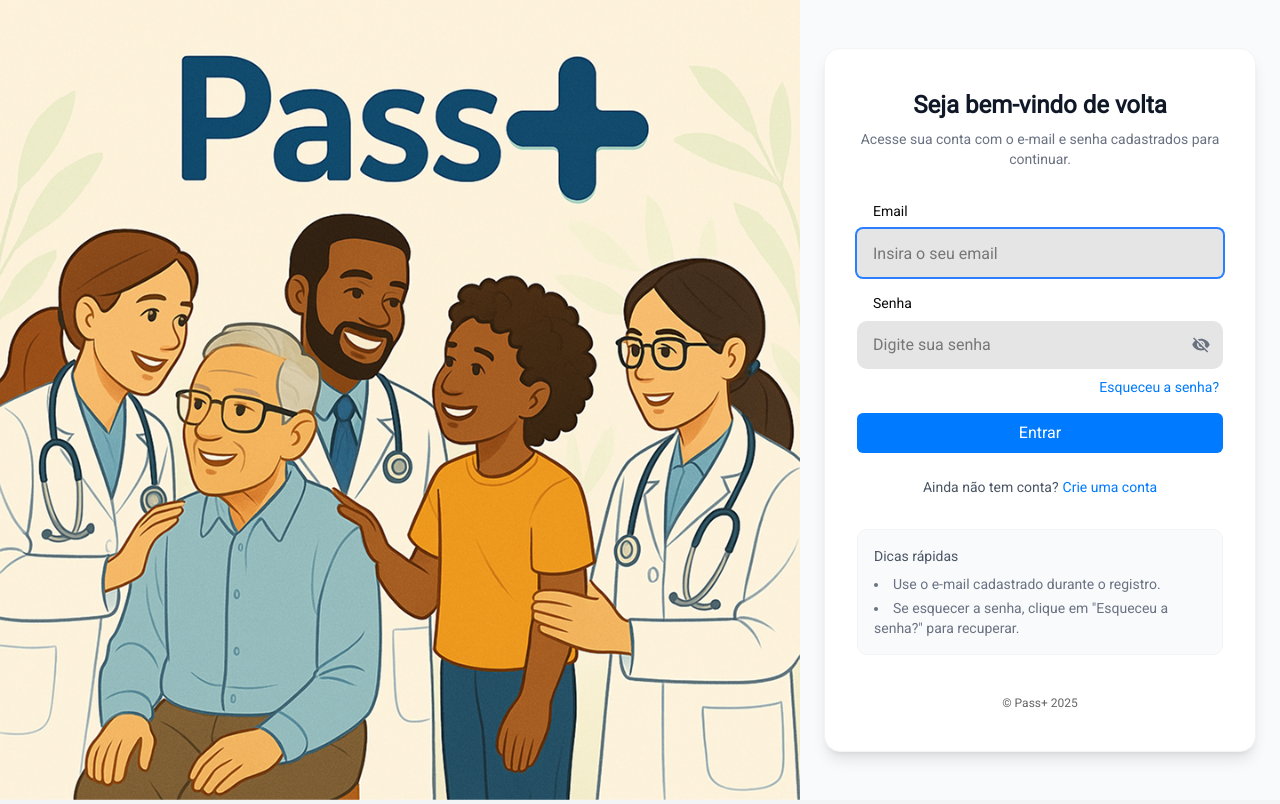
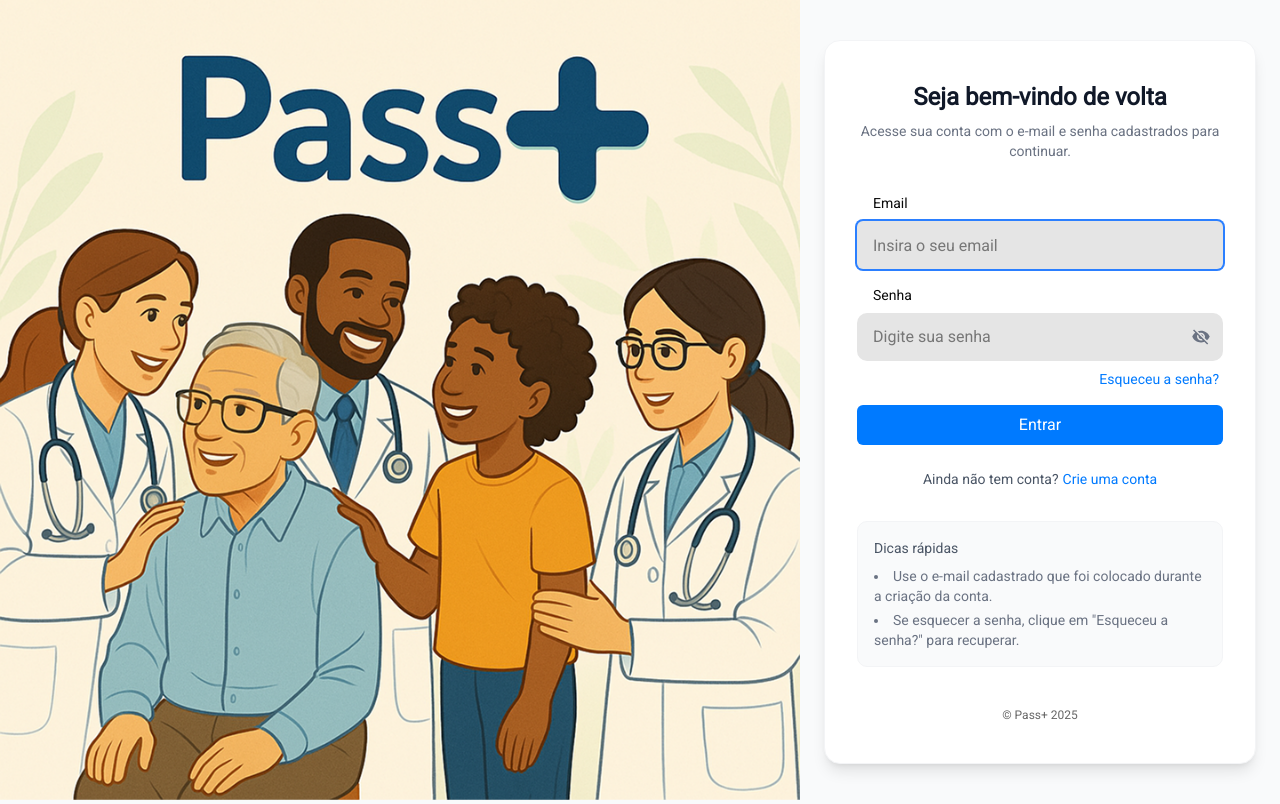
Before and after one commit to Guilherme549/PassMais-frontend, a Next.js app in the folder pass-mais/: page /login in a window 1280 px wide. Built offline with nearby package versions, Linux system fonts and the light colour scheme; no server answers.

Commit message:
Refactor: Improving login tips

```diff
--- a/pass-mais/src/app/(auth)/login/page.tsx
+++ b/pass-mais/src/app/(auth)/login/page.tsx
@@ -31,7 +31,7 @@ export default function Login() {
           <div className="mt-8 rounded-lg bg-gray-50 border border-gray-100 p-4 text-sm text-gray-500">
             <p className="font-medium text-gray-600">Dicas rápidas</p>
             <ul className="mt-2 space-y-1 list-disc list-inside">
-              <li>Use o e-mail cadastrado durante o registro.</li>
+              <li>Use o e-mail cadastrado que foi colocado durante a criação da conta.</li>
               <li>Se esquecer a senha, clique em "Esqueceu a senha?" para recuperar.</li>
             </ul>
           </div>
```
